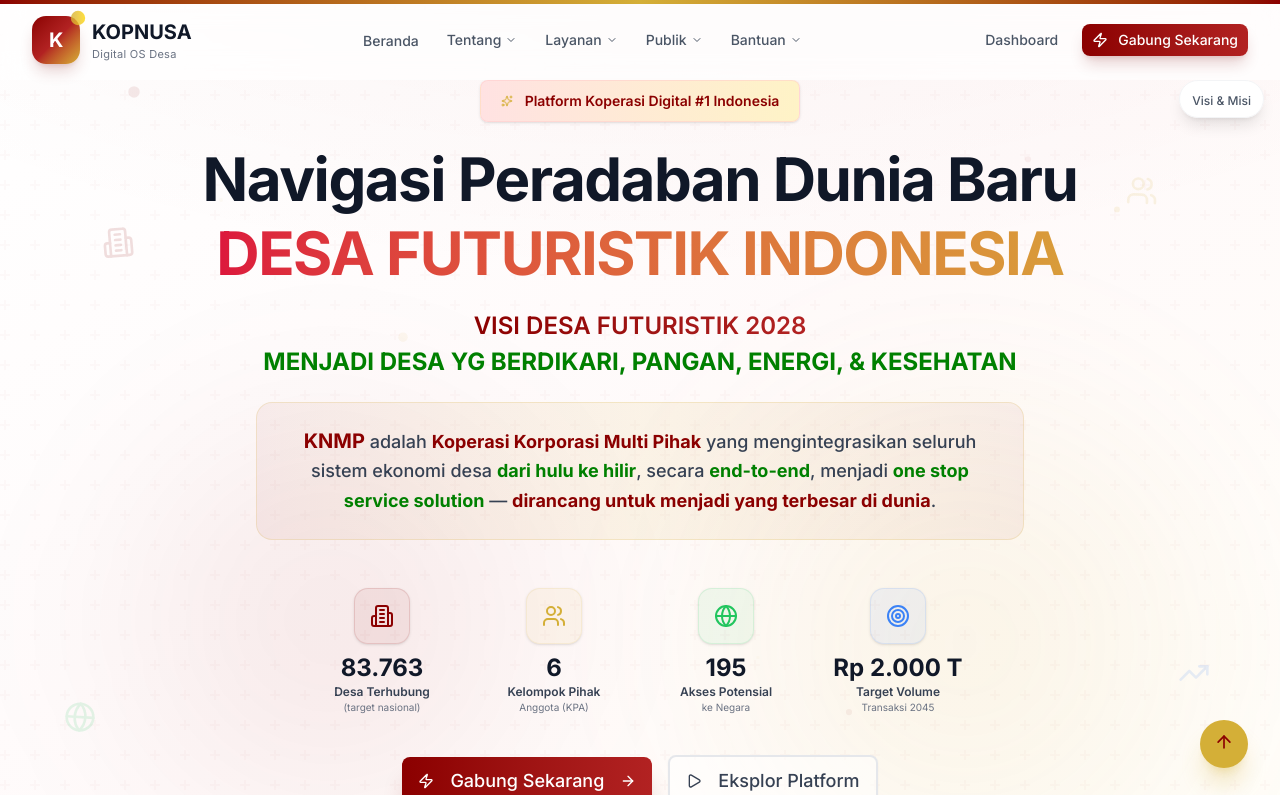
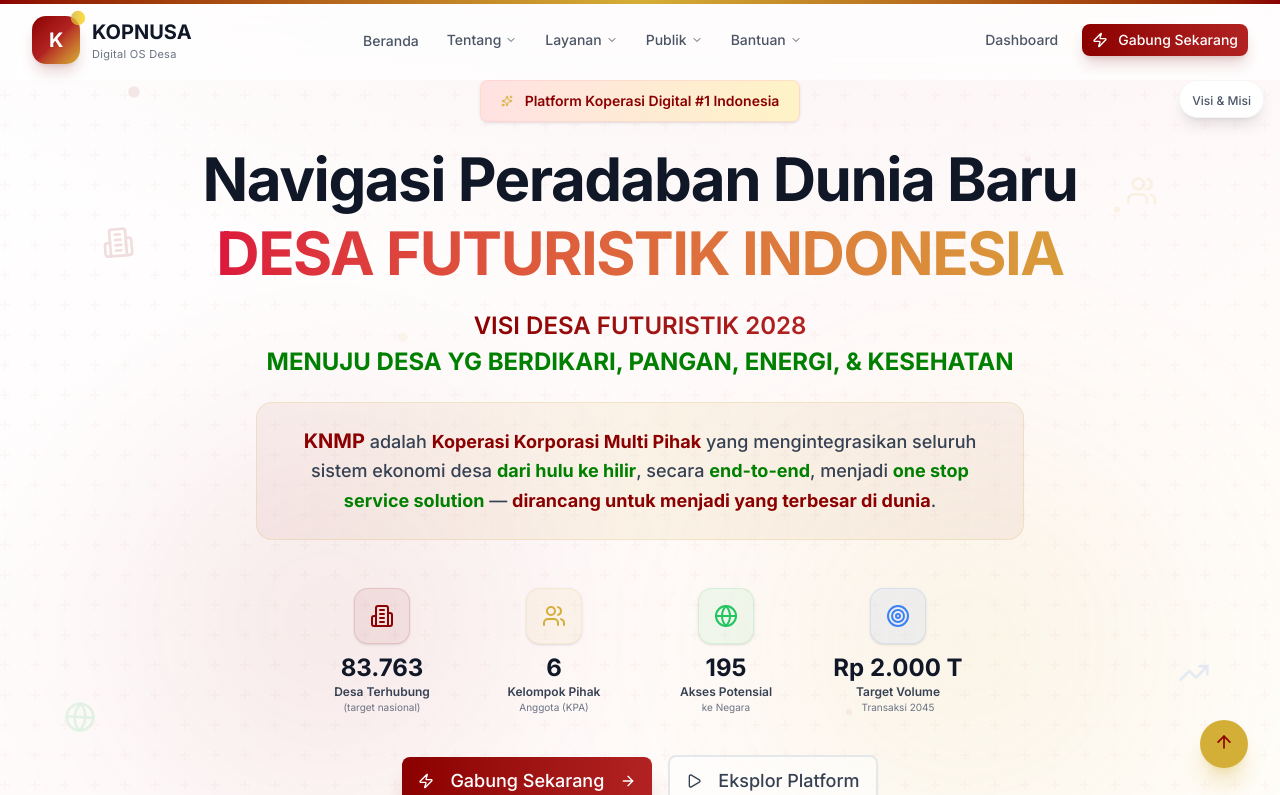
Before and after one commit to prabudanling/knmp, a Next.js app: page / in a window 1280 px wide. Shown: the top 795 px of the page. Built offline with nearby package versions, Linux system fonts and the light colour scheme.

Commit message:
Update Hero.tsx

```diff
--- a/src/components/sections/Hero.tsx
+++ b/src/components/sections/Hero.tsx
@@ -349,7 +349,7 @@
                 VISI DESA FUTURISTIK 2028
               </span>
               <span className="block mt-1 bg-gradient-to-r from-[#008000] to-[#008000] bg-clip-text text-transparent font-bold">
-                MENJADI DESA YG BERDIKARI, PANGAN, ENERGI, & KESEHATAN
+                MENUJU DESA YG BERDIKARI, PANGAN, ENERGI, & KESEHATAN
               </span>
             </motion.p>
 
```
